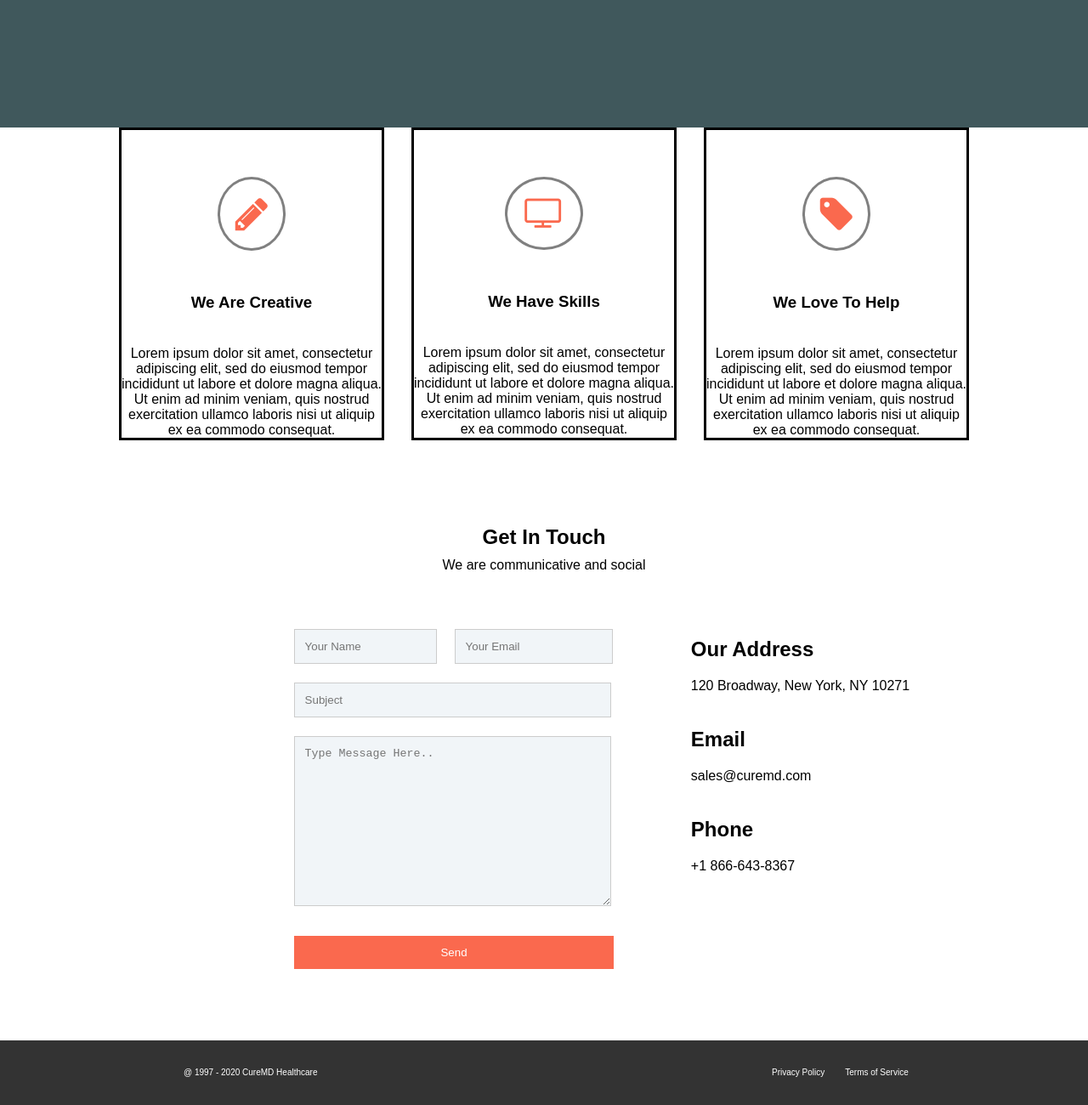
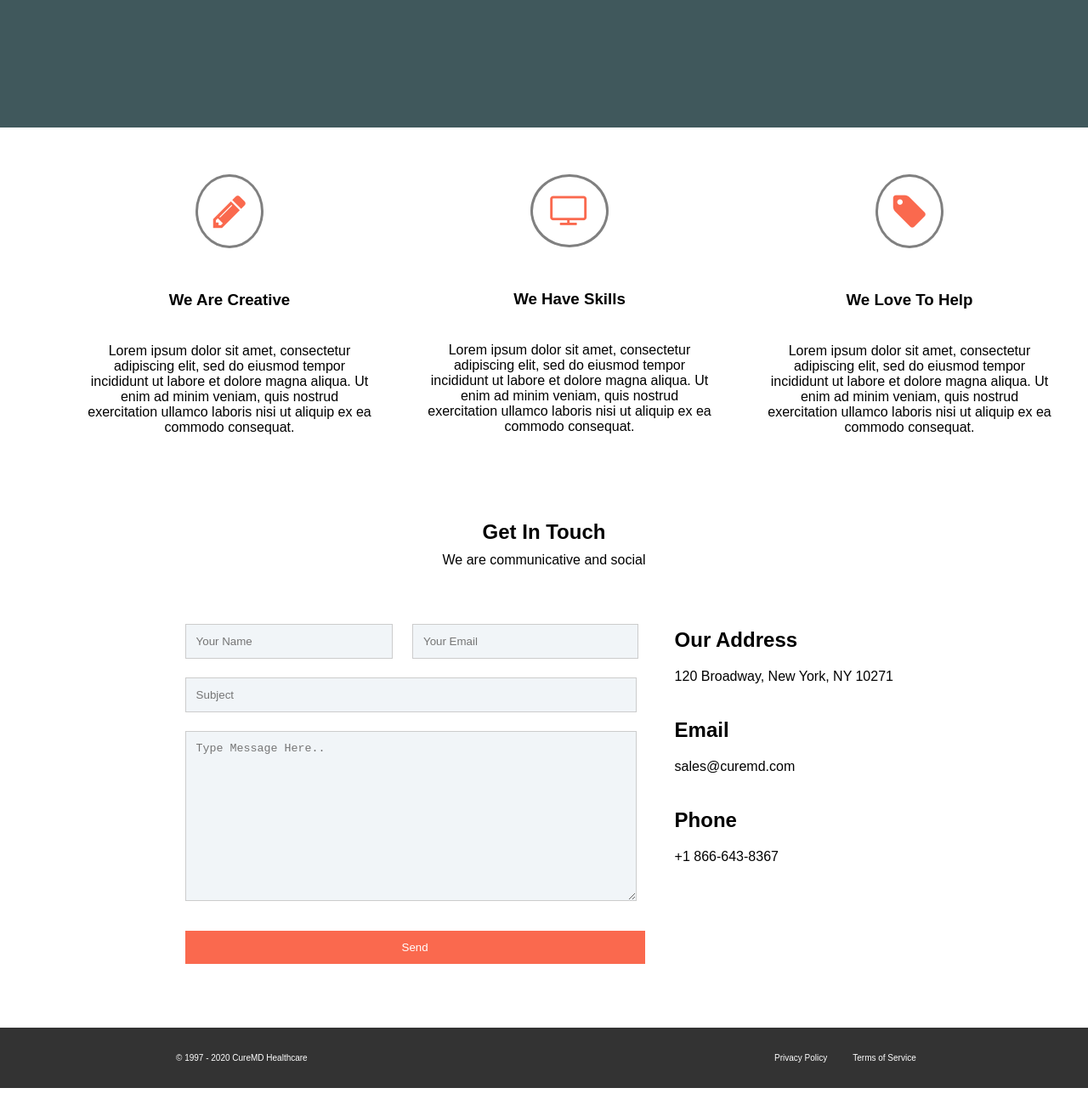
Before and after one commit to muhammadhamzach/My_First_Web_Page, a plain HTML site: page index.html in a window 1280 px wide. Shown: the part 509-1809 px from the top of the page at 85% size. Drawn offline with Linux system fonts and the light colour scheme.

Commit message:
some more

```diff
--- a/css/style.css
+++ b/css/style.css
@@ -1,7 +1,6 @@
 html {
   height: 100%;
   box-sizing: border-box;
-
 }
 
 *,
@@ -15,12 +14,8 @@ html {
 }
 
 body {
-  position: absolute;
-  padding-bottom: 6rem;
   width:100%;
   font-family: Arial, Helvetica, sans-serif;
-
-
 }
 
 /* navigation bar */
@@ -131,11 +126,15 @@ body {
   text-align: center;
 }
 
+
+.services {
+  display: flex;
+  max-width: 1200px;
+  margin: 0 auto;
+}
+
 .service {
-  border-style: solid;
-  border-color: black;
-  max-width: 500px;
-  margin: 0 auto;
+  margin-left: 5%;
 }
 
 .services_icon{
@@ -150,7 +149,6 @@ body {
 }
 
 .services_icon:hover{
-  border-color: rgb(250,105,78);
   color:white;
   background-color:rgb(250,105,78);
 }
@@ -164,16 +162,14 @@ body {
   margin-bottom: 40px;
 }
 
-@media (min-width: 950px) {
+@media screen and (max-width: 850px) {
   .services {
-      display: flex;
-      max-width: 1000px;
-      margin-left: auto;
-      margin-right: auto;
+
+    flex-direction: column;
+    margin: 0 auto;
   }
-
-  .service + .service {
-    margin-left: 2em;
+  .service {
+    margin: 0 10%;
   }
 }
 
@@ -190,10 +186,12 @@ body {
 }
 
 #contact_container{
-  position: relative;
-  margin-left:27%;
   display: block;
-  margin-bottom: 5%;
+  margin-bottom: 15%;
+}
+
+#form{
+  padding-left:17%;
 }
 
 input[type=text], select, textarea {
@@ -206,31 +204,30 @@ input[type=text], select, textarea {
 }
 
 #fname{
-  width: 18%;
+  width: 23%;
   margin-right:1.75%;
 }
 
 #email{
-  width: 20%;
+  width: 25%;
 }
 
 #subject, #contact_text{
-  width: 40%;
+  width: 50%;
 }
 
 input[type=submit] {
   background-color: rgb(250,105,78);
   color: white;
-  padding: 12px 18.5%;
+  padding: 12px 24%;
   margin-top:15px;
   border: none;
   cursor: pointer;
 }
 
 #contact_info{
-  position: absolute;
-  margin-top: -390px;
-  margin-left: 50%;
+  margin-top: -395px;
+  padding-left: 62%;
 }
 
 .contact_item_head{
@@ -245,11 +242,11 @@ input[type=submit] {
 
 }
 
-@media screen and (max-width: 890px) {
+@media screen and (max-width: 950px) {
   #contact_container{
-    position: static;
-    margin-left:20%;
+    margin-bottom: 10%;
   }
+
   #fname{
     width: 36%;
     margin-right:3.5%;
@@ -268,19 +265,29 @@ input[type=submit] {
   }
 
   #contact_info{
-    position: static;
     margin-top: 50px;
-    margin-left: 12%;
+    text-align: center;
+    padding-left: 0;
   }
 
 }
 
+/* @media screen and (max-width: 550px) {
+  #fname::after{
+    content: "\a";
+    white-space: pre;
+    width: 80%;
+    margin-right:0%;
+  }
+
+  #email{
+    width: 0%;
+  }
+} */
+
+
 /* footer */
 .footer {
-  position: absolute;
-  right: 0;
-  bottom: 0;
-  left: 0;
   width:100%;
 }
 
@@ -288,29 +295,57 @@ input[type=submit] {
   background-color:rgb(51,51,51);
   list-style-type: none;
   overflow: hidden;
-  font-family: var(--ff-primary) ;
   font-size:10px;
 }
 
 .footer a{
-
+  padding: 30px 15px;
   float: left;
-  margin-top: 20px;
   display: block;
   color: white;
   text-align: center;
-  padding: 12px;
   text-decoration: none;
 }
 
 .first_foot_link{
-  margin-left:70%;
+  padding-left:70%;
 }
 
 .trademark{
-    bottom:0;
-    color:white;
-    margin-top: 32px;
-    margin-left: 15%;
-    float: left;
+  padding-left: 15%;
 }
+
+@media screen and (max-width: 950px) {
+  .first_foot_link{
+    padding-left:60%;
+  }
+
+  .trademark{
+      padding-left: 10%;
+  }
+
+}
+
+@media screen and (max-width: 550px) {
+  #foot_nav{
+    font-size: 15px;
+  }
+
+  .footer a{
+    float: none;
+    padding: 15px 0px;
+  }
+
+  .first_foot_link{
+    padding-left:0%;
+  }
+
+  .trademark{
+    padding-left: 0%;
+    padding-top: 15px;
+  }
+
+  .foot_link{
+    padding-bottom: 15px;
+  }
+}
--- a/index.html
+++ b/index.html
@@ -58,8 +58,10 @@
             <div id="contact_container">
                 <div id="form">
                     <form action="#">
-                        <input type="text" id="fname" name="firstname" placeholder="Your Name">
-                        <input type="text" id="email" name="full_email" placeholder="Your Email">
+                        <!-- <div> -->
+                            <input type="text" id="fname" name="firstname" placeholder="Your Name">
+                            <input type="text" id="email" name="full_email" placeholder="Your Email">
+                        <!-- </div> -->
                         <br>
                         <input type="text" id="subject" name="subject_contact" placeholder="Subject">
                         <br>
@@ -74,7 +76,7 @@
                     <h2 class="contact_item_head">Email</h2>
                     <p class="contact_item"><a href="mailto:sales@curemd.com" class="contact_item">sales@curemd.com</a></p>
                     <h2 class="contact_item_head">Phone</h2>
-                    <p class="contact_item">+1 866-643-8367</p>
+                    <p class="contact_item last_contact_item">+1 866-643-8367</p>
 
                 </div>
             </div>
@@ -83,7 +85,7 @@
         <footer  class="footer">
             <nav role="horizontal_foot">
                 <ul id="foot_nav">
-                    <li class="trademark"><a href=""></a>@ 1997 - 2020 CureMD Healthcare</a></li>
+                    <li class="trademark"><a href="">&#169; 1997 - 2020 CureMD Healthcare</a></li>
                     <li class="first_foot_link"><a href="https://www.curemd.com/privacy.asp">Privacy Policy</a></li>
                     <li class="foot_link"><a href="https://www.curemd.com/terms-of-use.asp">Terms of Service</a></li>
                 </ul>
```
